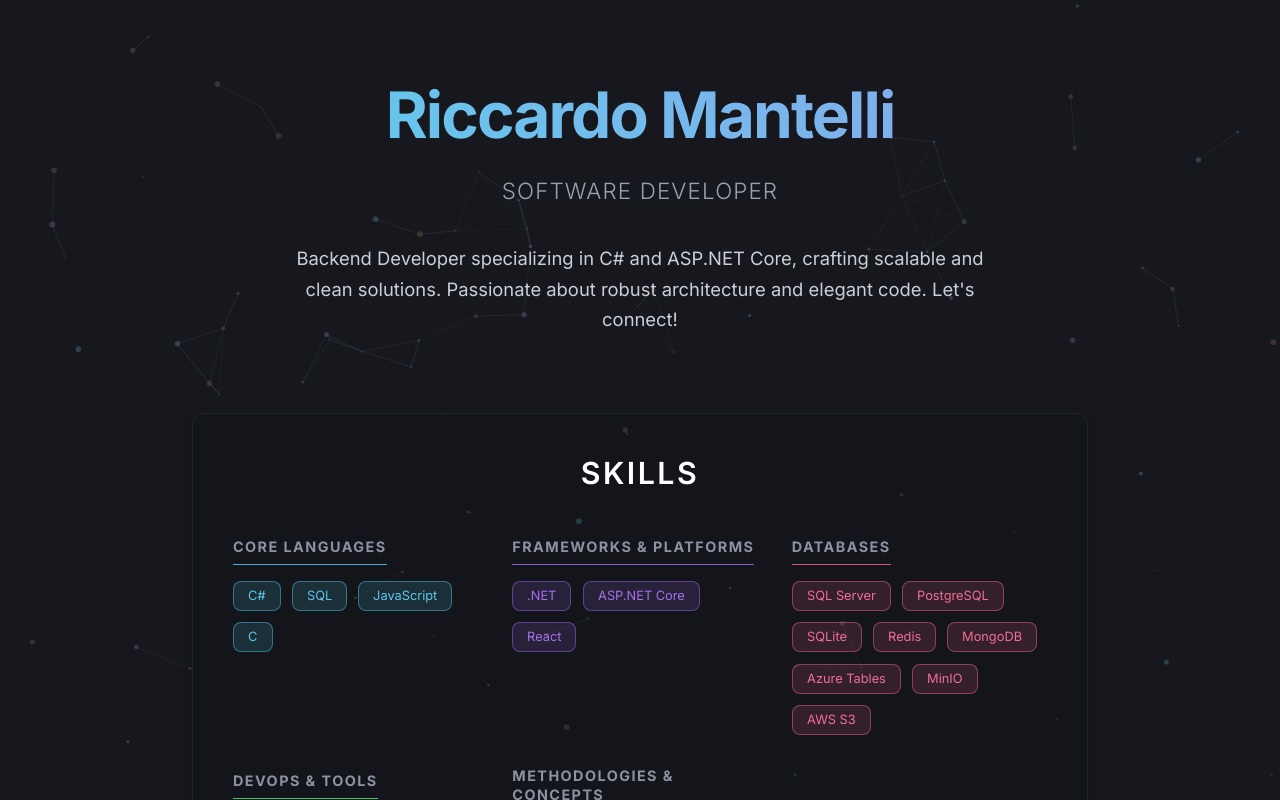
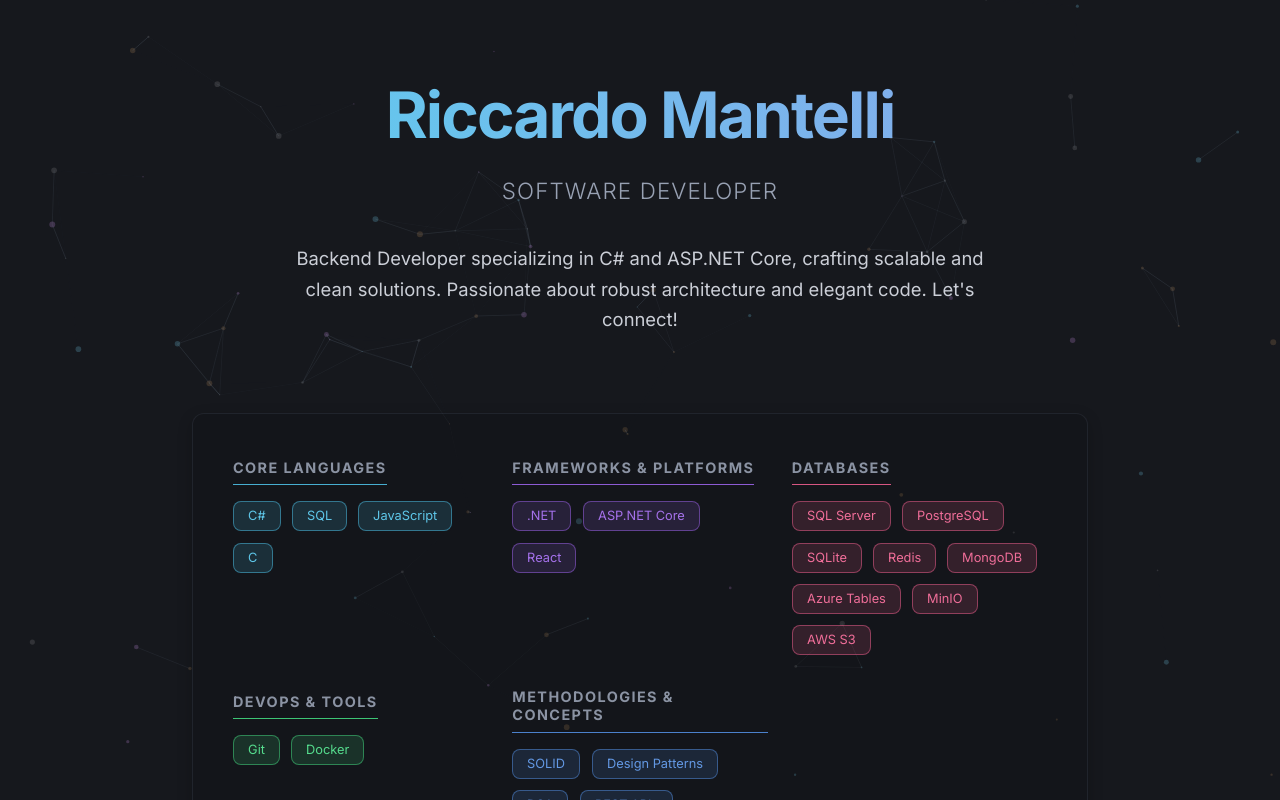
Before and after one commit to Buutyful/Buuty, a React (Vite) app: page / in a window 1280 px wide. Shown: the top 800 px of the page. Built offline with nearby package versions, Linux system fonts and the light colour scheme.

Commit message:
skill section

```diff
--- a/src/App.jsx
+++ b/src/App.jsx
@@ -67,7 +67,6 @@
 
 const SkillsSection = ({ skills }) => (
     <section className="skills-section" aria-labelledby="skills-heading">
-        <h2 id="skills-heading" className="section-title">Skills</h2>
         <div className="skills-grid">
             {Object.entries(skills).map(([category, skillList]) => {
                  const categoryStyle = skillCategoryStyles[category] || skillCategoryStyles.default;
```
